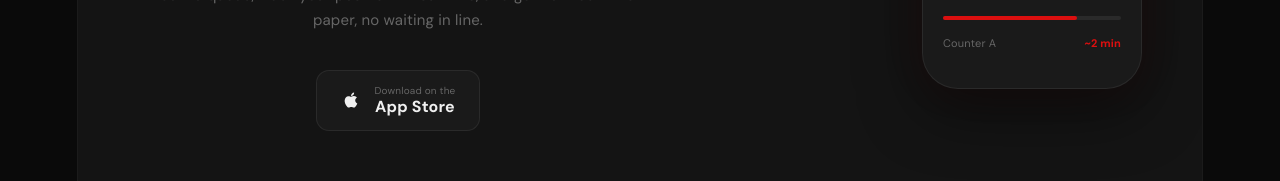
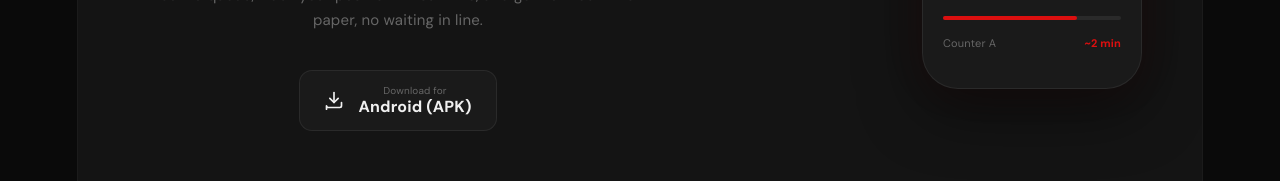
Before and after one commit to Suraku237/tickety_website, a React (Vite) app: page / in a window 1280 px wide. Shown: the part 1213-1394 px from the top of the page. Built offline with nearby package versions, Linux system fonts and the light colour scheme; no server answers.

Commit message:
download

```diff
--- a/src/pages/LandingPage.jsx
+++ b/src/pages/LandingPage.jsx
@@ -145,15 +145,18 @@ export default function LandingPage() {
             Join a queue, track your position in real time, and get notified
             — no paper, no waiting in line.
           </p>
-          <a href="#" className="btn-download">
-            <svg width="20" height="20" viewBox="0 0 24 24" fill="currentColor">
-              <path d="M17.05 20.28c-.98.95-2.05.8-3.08.35-1.09-.46-2.09-.48-3.24 0-1.44.62-2.2.44-3.06-.35C2.79 15.25 3.51 7.7 9.05 7.37c1.35.07 2.29.74 3.08.8 1.18-.24 2.31-.93 3.57-.84 1.51.12 2.65.72 3.4 1.8-3.12 1.87-2.38 5.98.48 7.13-.57 1.39-1.32 2.76-2.54 4.02zM12.03 7.25c-.15-2.23 1.66-4.07 3.74-4.25.29 2.58-2.34 4.5-3.74 4.25z" />
+          <a href="/downloads/app-release.apk" download className="btn-download">
+          {/* Standard Download Icon */}
+          <svg width="20" height="20" viewBox="0 0 24 24" fill="none" stroke="currentColor" strokeWidth="2" strokeLinecap="round" strokeLinejoin="round">
+            <path d="M21 15v4a2 2 0 0 1-2 2H5a2 2 0 0 1-2-2v4"></path>
+            <polyline points="7 10 12 15 17 10"></polyline>
+            <line x1="12" y1="15" x2="12" y2="3"></line>
             </svg>
             <span>
-              <small>Download on the</small>
-              App Store
-            </span>
-          </a>
+              <small>Download for</small>
+              Android (APK)
+              </span>
+        </a>
         </div>
         <div className="ms-right">
           <div className="phone-mockup">
```
